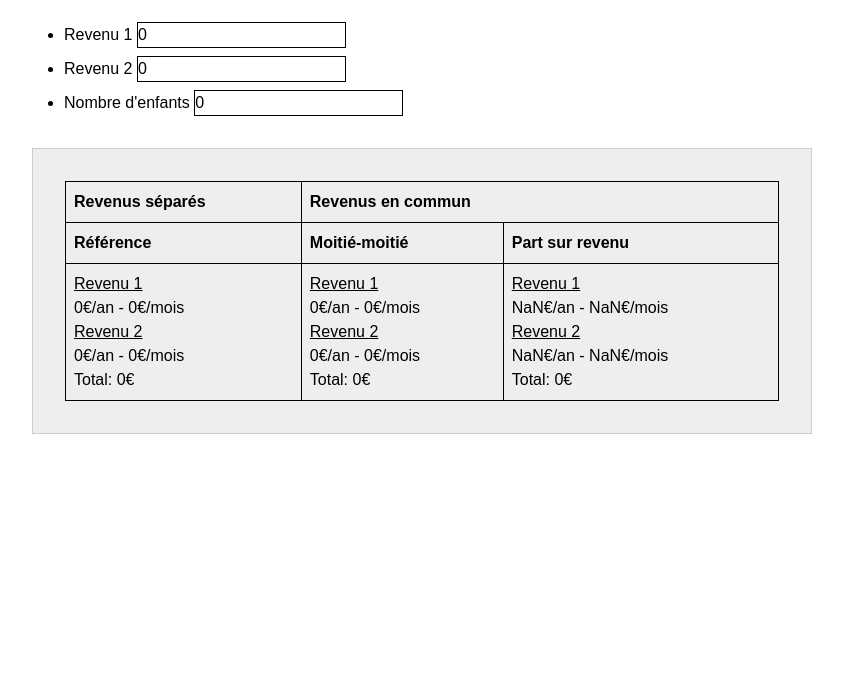
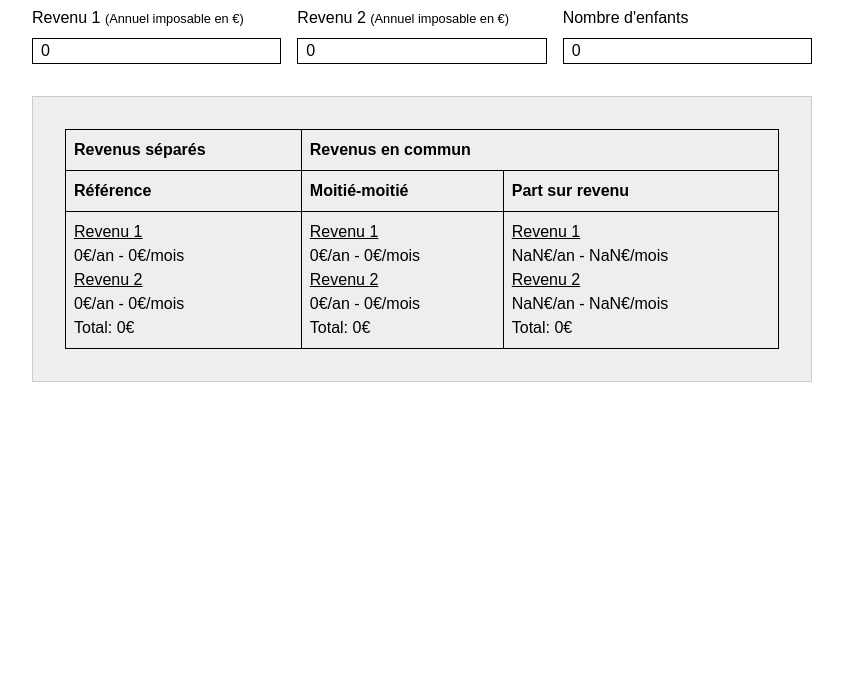
Before and after one commit to Darklg/tranches_impots, a plain HTML site: page index.html in a window 1280 px wide. Shown: the part 110-800 px from the top of the page, without its empty margins (218-1061 px from the left). Drawn offline with Linux system fonts and the light colour scheme.

Commit message:
Cleaner layout

```diff
--- a/assets/style.css
+++ b/assets/style.css
@@ -30,6 +30,7 @@ h5 {
 
 h1 {
     font-size: 2em;
+    line-height: 1;
 }
 
 h2 {
@@ -70,6 +71,10 @@ body {
     max-width: 800px;
 }
 
+small {
+    font-size: 0.8em;
+}
+
 /* ----------------------------------------------------------
   Table
 ---------------------------------------------------------- */
@@ -87,21 +92,64 @@ td {
     text-align: left;
 }
 
+@media (max-width:768px) {
+    th,
+    td {
+        padding: 0.25em;
+    }
+}
+
 /* ----------------------------------------------------------
   Input
 ---------------------------------------------------------- */
 
 form {
-    margin: 2em;
+    margin: 2em 0;
 }
 
-form li + li {
-    margin-top: 0.5em;
+.cssc-form,
+.cssc-form .box {
+    list-style-type: none;
+}
+
+.cssc-form {
+    display: flex;
+    flex-direction: row;
+    gap: 1em;
+    justify-content: space-between;
+    margin: 0;
+    padding: 0;
+}
+
+@media (max-width:768px) {
+    .cssc-form {
+        flex-direction: column;
+    }
+}
+
+.cssc-form .box {
+    flex: 1;
+}
+
+.cssc-form .box label {
+    display: block;
+    padding-bottom: 0.5em;
+    -webkit-user-select: none;
+    -moz-user-select: none;
+    user-select: none;
 }
 
 input[type="number"] {
+    display: block;
+    width: 100%;
+    padding: 0 0.5em;
     border: 1px solid;
+    font-size: 16px;
 }
+
+/* ----------------------------------------------------------
+  Result
+---------------------------------------------------------- */
 
 .result {
     padding: 2em;
@@ -109,7 +157,8 @@ input[type="number"] {
     background-color: #EEE;
 }
 
-.item {
-    margin: 1em 0;
-    border: 1px solid #CCC;
+@media (max-width:768px) {
+    .result {
+        padding: 0.5em;
+    }
 }
--- a/index.html
+++ b/index.html
@@ -2,22 +2,22 @@
 <html lang="fr-FR">
 <head>
 <meta charset="UTF-8" />
-<title>Impots sur le revenu</title>
+<title>Impots sur le revenu - couple</title>
 <meta name="viewport" content="width=device-width" />
-<link rel="stylesheet" type="text/css" href="assets/style.css?v=20231121170025" />
-<script src="assets/tools.js?v=20231121170025"></script>
-<script src="assets/script.js?v=20231121170025"></script>
+<link rel="stylesheet" type="text/css" href="assets/style.css?v=20231122131340" />
+<script src="assets/tools.js?v=20231122131340"></script>
+<script src="assets/script.js?v=20231122131340"></script>
 </head>
 <body>
-<h1>Impots sur le revenu</h1>
+<h1>Impots sur le revenu - couple</h1>
 <form action="#" method="post">
-    <ul>
+    <ul class="cssc-form">
         <li class="box">
-            <label for="revenu_1">Revenu 1</label>
+            <label for="revenu_1">Revenu 1 <small>(Annuel imposable en €)</small></label>
             <input step="100" value="0" min="0" data-watch-change data-jsu-local-storage name="revenu_1" id="revenu_1" type="number" />
         </li>
         <li class="box">
-            <label for="revenu_2">Revenu 2</label>
+            <label for="revenu_2">Revenu 2 <small>(Annuel imposable en €)</small></label>
             <input step="100" value="0" min="0" data-watch-change data-jsu-local-storage name="revenu_2" id="revenu_2" type="number" />
         </li>
         <li class="box">
```
